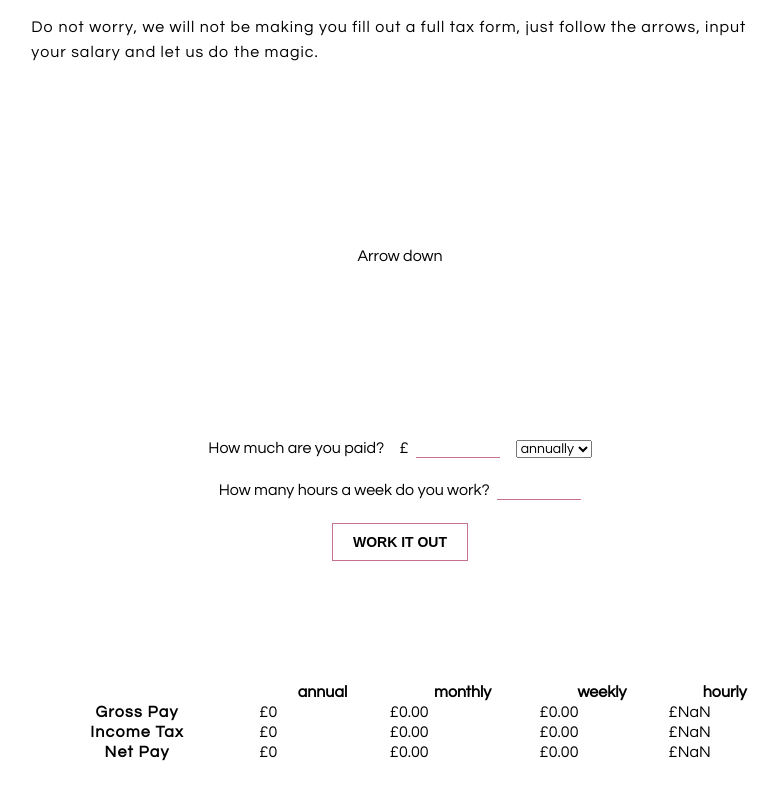
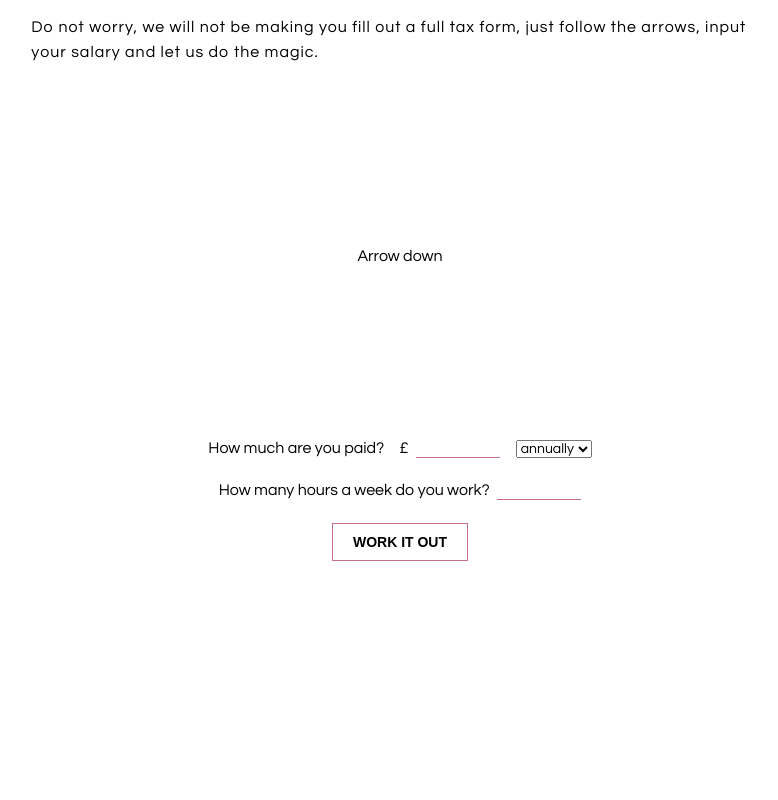
Before and after one commit to harrygturner/finimize-tax-challenge, a React (Create React App) app: page / in a window 1280 px wide. Shown: the part 504-1304 px from the top of the page, without its empty margins (240-1018 px from the left). Built offline with nearby package versions, Linux system fonts and the light colour scheme.

Commit message:
table animation done

```diff
--- a/src/App.js
+++ b/src/App.js
@@ -46,10 +46,15 @@ class App extends Component {
       takeHomeIncome,
       taxedIncome
     });
-    console.log(takeHomeIncome, taxedIncome);
+    this.renderResults()
   }
 
   calculateAmountAfterTax = (tax_rate, amount) => amount * (1-tax_rate);
+
+  renderResults = () => {
+    const table = document.querySelector('#result table');
+    table.classList.add('slide-right');
+  }
 
   render() {
     return (
--- a/src/components/Result.js
+++ b/src/components/Result.js
@@ -19,21 +19,21 @@ const Result = props => {
                   </tr>
                   <tr>
                      <th className='col1'>Gross Pay</th>
-                     <td>£{grossPay}</td>
+                     <td>£{grossPay.toFixed(2)}</td>
                      <td>£{(grossPay / 12).toFixed(2)}</td>
                      <td>£{(grossPay / 52).toFixed(2)}</td>
                      <td>£{(grossPay / (52 * hoursPerWeek)).toFixed(2)}</td>
                   </tr>
                   <tr>
                      <th className='col1'>Income Tax</th>
-                     <td>£{taxedIncome}</td>
+                     <td>£{taxedIncome.toFixed(2)}</td>
                      <td>£{(taxedIncome / 12).toFixed(2)}</td>
                      <td>£{(taxedIncome / 52).toFixed(2)}</td>
                      <td>£{(taxedIncome / (52 * hoursPerWeek)).toFixed(2)}</td>
                   </tr>
                   <tr>
                      <th className='col1'>Net Pay</th>
-                     <td>£{takeHomeIncome}</td>
+                     <td>£{takeHomeIncome.toFixed(2)}</td>
                      <td>£{(takeHomeIncome / 12).toFixed(2)}</td>
                      <td>£{(takeHomeIncome / 52).toFixed(2)}</td>
                      <td>£{(takeHomeIncome / (52 * hoursPerWeek)).toFixed(2)}</td>
--- a/src/containers/calc/calc.css
+++ b/src/containers/calc/calc.css
@@ -77,6 +77,8 @@
 #result table {
    width: 100%;
    margin: 2% 0;
+   opacity: 0;
+   animation-delay: 0.5s;
 }
 
 #result td {
@@ -90,12 +92,16 @@
 @keyframes fade-in-right {
    from {
       opacity: 0;
-      transform: translateX(-55px);
+      transform: translateX(-200px);
    }
    to {
       opacity: 1;
       transform: translateX(0);
    }
+}
+
+.slide-right {
+   animation: fade-in-right ease 3s forwards;
 }
 
 @keyframes fade-in-left {
```
